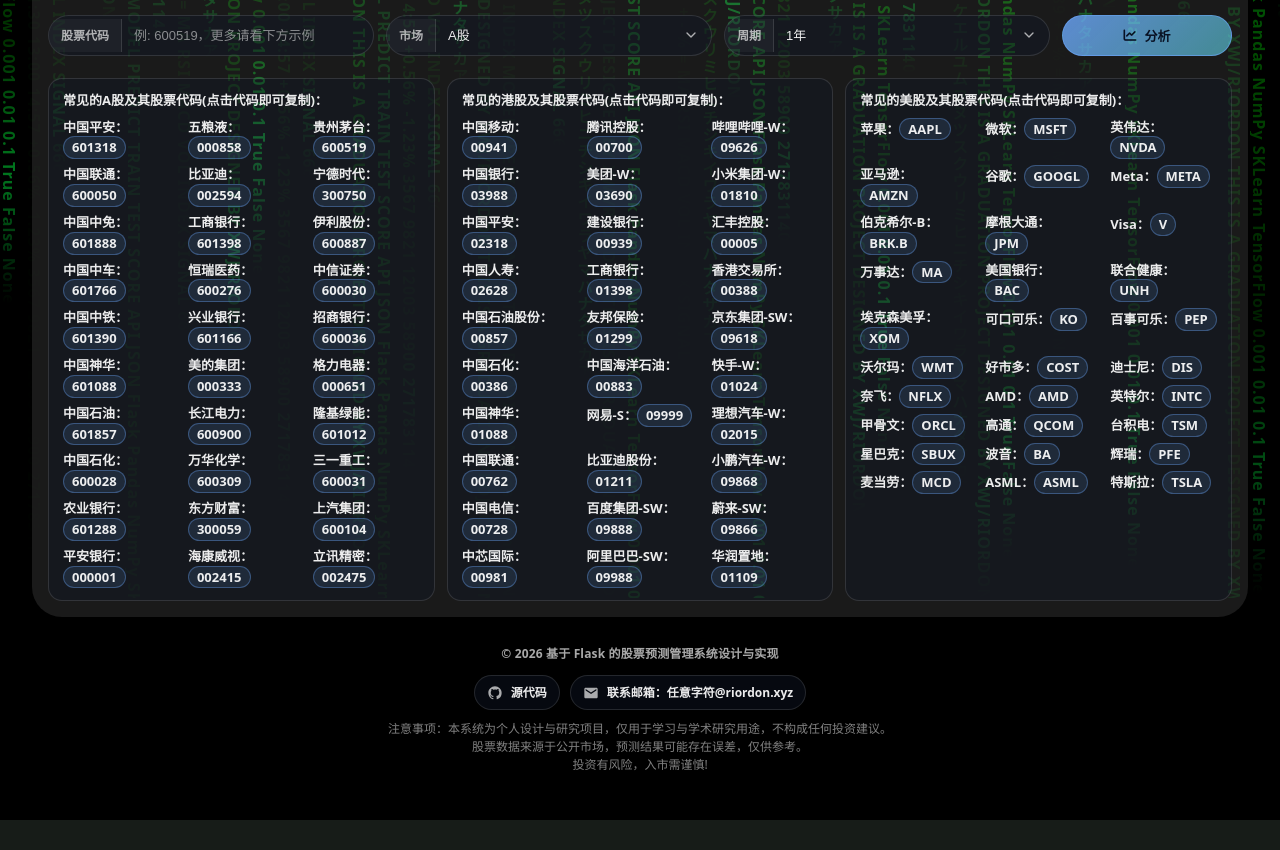
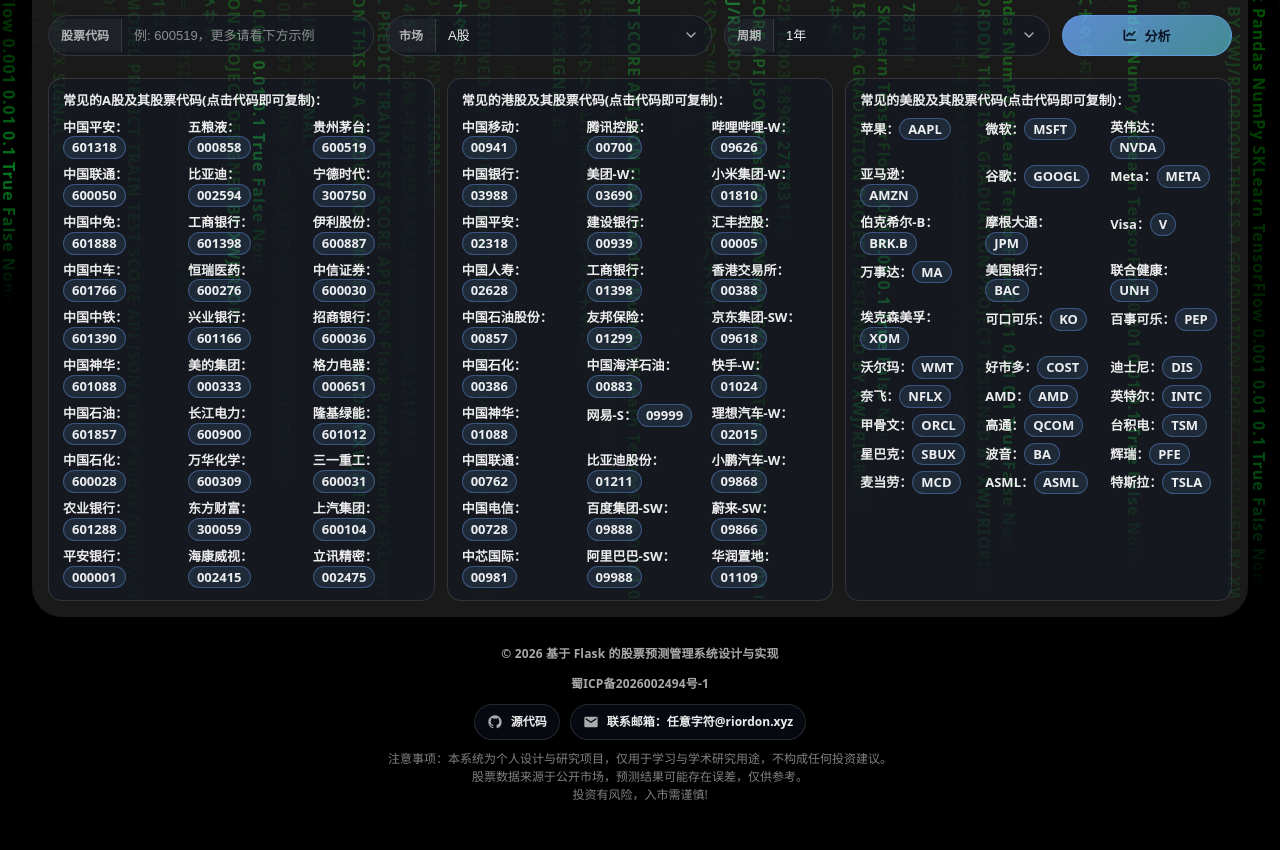
Before and after one commit to Riordon666/Stock-Prediction-Management-System, a Flask app: page /analysis in a window 1280 px wide. Shown: the part 202-1052 px from the top of the page. Before the commit the page ends 1022 px from the top, so only its background shows below. Run offline with Flask 3, Linux system fonts and the light colour scheme; some libraries are stand-ins or nearby versions.

Commit message:
添加ICP备案号

```diff
--- a/app/web/templates/analysis.html
+++ b/app/web/templates/analysis.html
@@ -440,6 +440,9 @@
                     <div class="copyright">
                         © 2026 基于 Flask 的股票预测管理系统设计与实现
                     </div>
+                    <div class="copyright">
+                        <a href="https://beian.miit.gov.cn/" target="_blank">蜀ICP备2026002494号-1</a>
+                    </div>
 
                     <div class="footer-links" aria-label="页脚链接">
                         <a class="footer-link" href="https://github.com/Riordon666/Stock-Prediction-Management-System" target="_blank" rel="noopener" aria-label="访问 GitHub 源代码">
```
